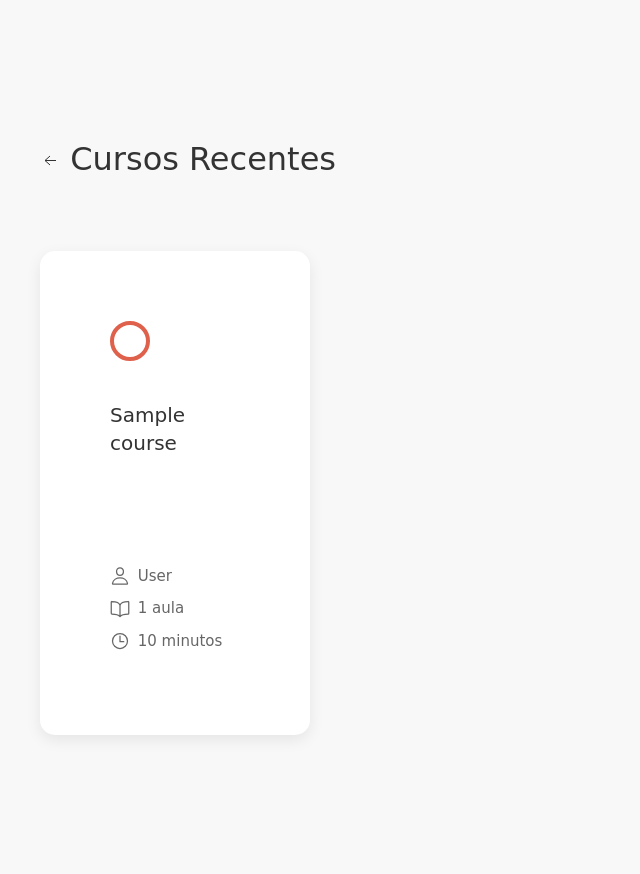
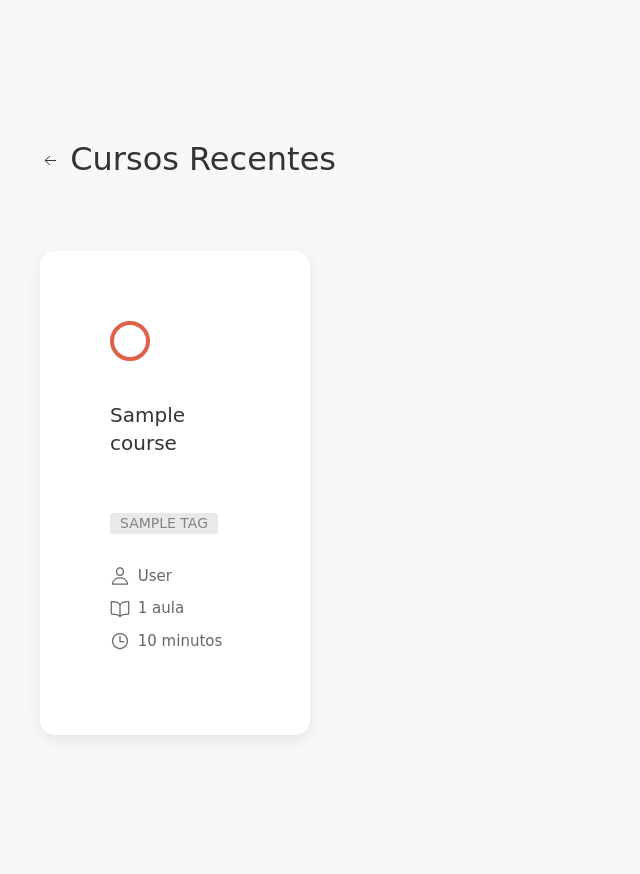
Before and after one commit to bergpb/spacedevs, a Python web app: template app/templates/pages/home.html in a window 1280 px wide. Shown: the part 81-955 px from the top of the page, without its empty margins (0-640 px from the left). Run offline with Jinja, Linux system fonts and the light colour scheme; the template is opened without the code that fills it: most values are stand-ins (such as "Sample title", 1, 10 or a date in 2020); some libraries are stand-ins or nearby versions; some web fonts are replaced.

Commit message:
adicionando tags nos cards

```diff
--- a/app/templates/pages/home.html
+++ b/app/templates/pages/home.html
@@ -20,6 +20,11 @@
                     <div class="uk-circle uk-background-danger uk-margin-medium-bottom"></div>
                     {{ course.name  }}
                   </h3>
+                  <div>
+                    {% for tag in course.tags %}
+                    <span class="uk-label uk-label-muted">{{ tag.name }}</span>
+                    {% endfor %}
+                  </div>
                 </div>
                 <div class="uk-flex uk-flex-between course-meta">
                   <div class="more uk-text-left">
```
